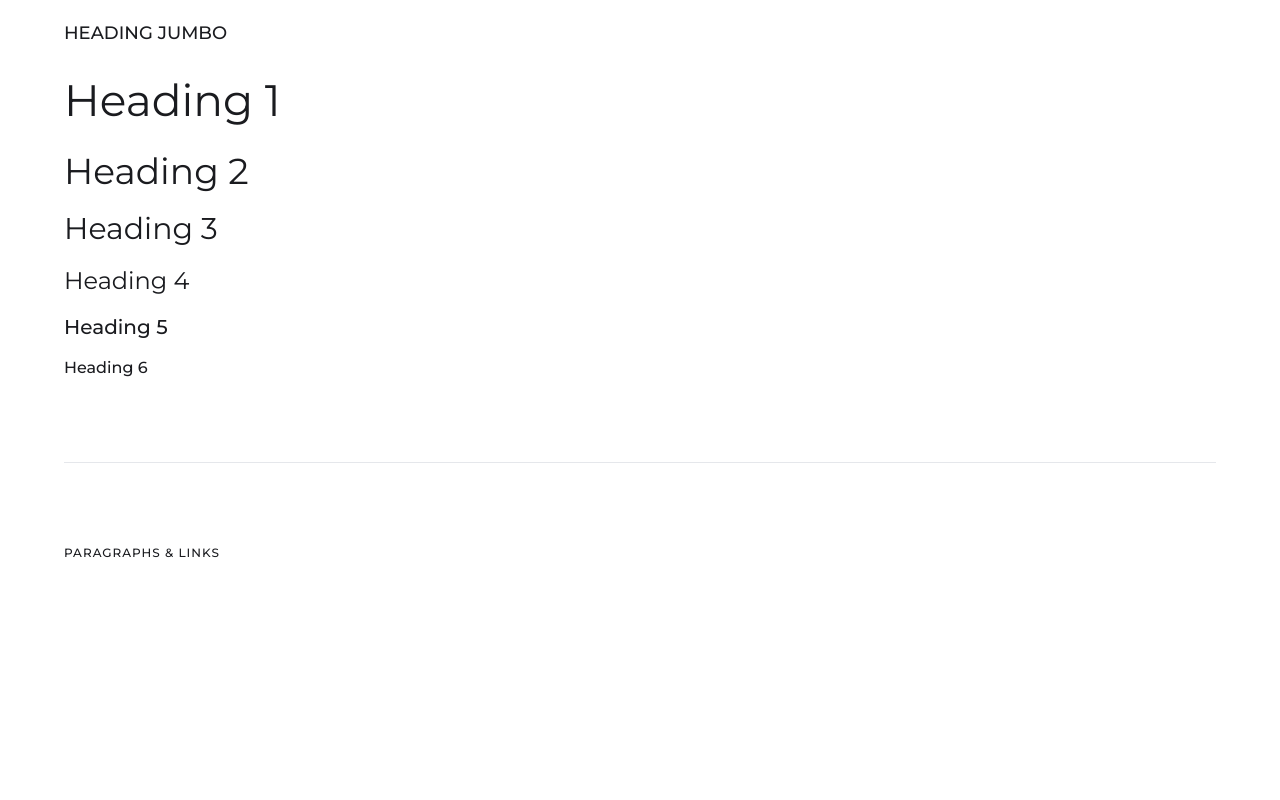
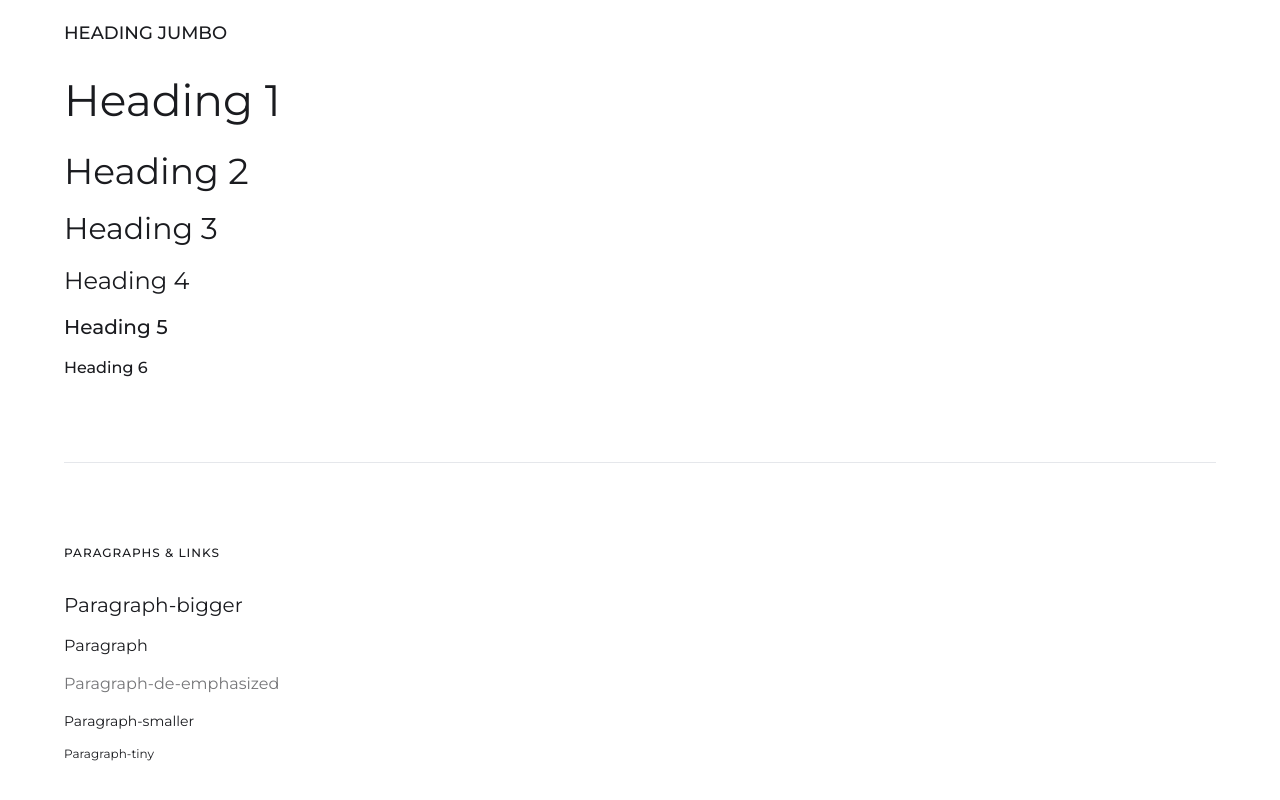
Before and after one commit to josephayman/nextjs-webflow-template, a Next.js app: page /styleguide in a window 1280 px wide. Shown: the part 827-1627 px from the top of the page. Before the commit the page ends 1470 px from the top, so only its background shows below. Built offline with nearby package versions, Linux system fonts and the light colour scheme.

Commit message:
Update typography components and styleguide page

```diff
--- a/src/app/styleguide/page.tsx
+++ b/src/app/styleguide/page.tsx
@@ -1,7 +1,7 @@
 import Container from "@/app/ui/container";
 import StyleguideHeader from "@/app/ui/headers/styleguide-header";
-import HeadingJumbo from "@/app/ui/headings/heading-jumbo";
-import Divider from "../ui/divider";
+import { HeadingJumbo, Paragraph, Label } from "@/app/ui/typography";
+import Divider from "@/app/ui/divider";
 
 export default function Home() {
   return (
@@ -11,7 +11,7 @@ export default function Home() {
       <Container>
         <ContentWrapper>
           <Block>
-            <Label>HEADINGS</Label>
+            <Label spacing>HEADINGS</Label>
             <HeadingJumbo>Heading Jumbo</HeadingJumbo>
             <HeadingJumbo size="small">Heading Jumbo</HeadingJumbo>
             <HeadingJumbo size="tiny">Heading Jumbo</HeadingJumbo>
@@ -25,7 +25,12 @@ export default function Home() {
           </Block>
           <Divider />
           <Block>
-            <Label>PARAGRAPHS & Links</Label>
+            <Label spacing>PARAGRAPHS & Links</Label>
+            <Paragraph size="big">Paragraph-bigger</Paragraph>
+            <Paragraph>Paragraph</Paragraph>
+            <Paragraph color="light">Paragraph-de-emphasized</Paragraph>
+            <Paragraph size="small">Paragraph-smaller</Paragraph>
+            <Paragraph size="tiny">Paragraph-tiny</Paragraph>
           </Block>
         </ContentWrapper>
       </Container>
@@ -37,10 +42,6 @@ type ContentWrapperProps = {
   children: React.ReactNode;
 };
 
-type LabelProps = {
-  children: string;
-};
-
 const ContentWrapper = ({ children }: ContentWrapperProps) => (
   <div className="text-center tablet:text-left">{children}</div>
 );
@@ -48,12 +49,3 @@ const ContentWrapper = ({ children }: ContentWrapperProps) => (
 const Block = ({ children }: ContentWrapperProps) => (
   <div className="my-80px">{children}</div>
 );
-
-const Label = ({ children }: LabelProps) => (
-  <div
-    className="uppercase mt-0 mb-25px font-medium text-p-xs leading-p-xs tracking-1px
-  "
-  >
-    {children}
-  </div>
-);
--- a/src/app/ui/headers/styleguide-header.tsx
+++ b/src/app/ui/headers/styleguide-header.tsx
@@ -1,5 +1,5 @@
 import React from "react";
-import HeadingJumbo from "@/app/ui/headings/heading-jumbo";
+import HeadingJumbo from "@/app/ui/typography/heading-jumbo";
 
 export default function StyleguideHeader() {
   return (
--- /dev/null
+++ b/src/app/ui/typography/index.tsx
@@ -0,0 +1,5 @@
+import HeadingJumbo from "./heading-jumbo";
+import Paragraph from "./paragraph";
+import Label from "./label";
+
+export { HeadingJumbo, Paragraph, Label };
--- /dev/null
+++ b/src/app/ui/typography/label.tsx
@@ -0,0 +1,14 @@
+import clsx from "clsx";
+
+type LabelProps = {
+  children: string;
+  spacing?: boolean;
+};
+
+const Label = ({ children, spacing = false }: LabelProps) => (
+    <div className={clsx("uppercase mt-0 font-medium text-p-xs leading-p-xs tracking-1px", spacing ? "mb-25px" : "mb-10px")}>
+      {children}
+    </div>
+);
+
+export default Label;
--- /dev/null
+++ b/src/app/ui/typography/paragraph.tsx
@@ -0,0 +1,22 @@
+import React from 'react'
+import clsx from 'clsx'
+
+type ParagraphProps = {
+    children: string;
+    color?: "black" | "light";
+    size?: "tiny" | "small" | "normal" | "big";
+    };
+
+export default function Paragraph(  { children, color="black", size="normal" }: ParagraphProps) {
+  return (
+    <p className={clsx(
+        size === "normal" && "",
+        size === "small" && "text-p-sm leading-p-sm",
+        size === "tiny" && "text-p-xs leading-p-xs",
+        size === "big" && "text-h5 leading-h5",
+        color === "light" && "opacity-60"
+        )}>
+      {children}
+    </p>
+  )
+}
```
Also changed, not shown: src/app/ui/typography/heading-jumbo.tsx (renamed from src/app/ui/headings/heading-jumbo.tsx), tailwind.config.ts (line endings or trailing spaces).
